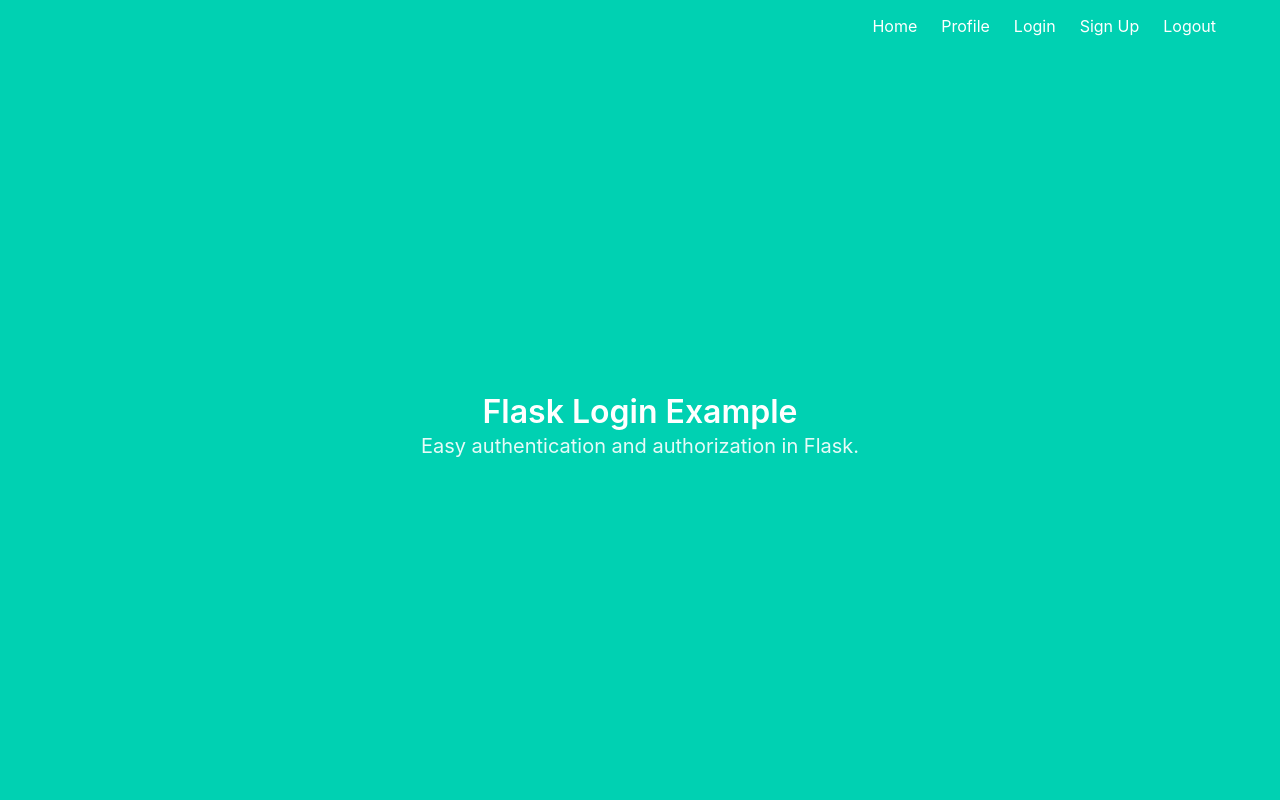
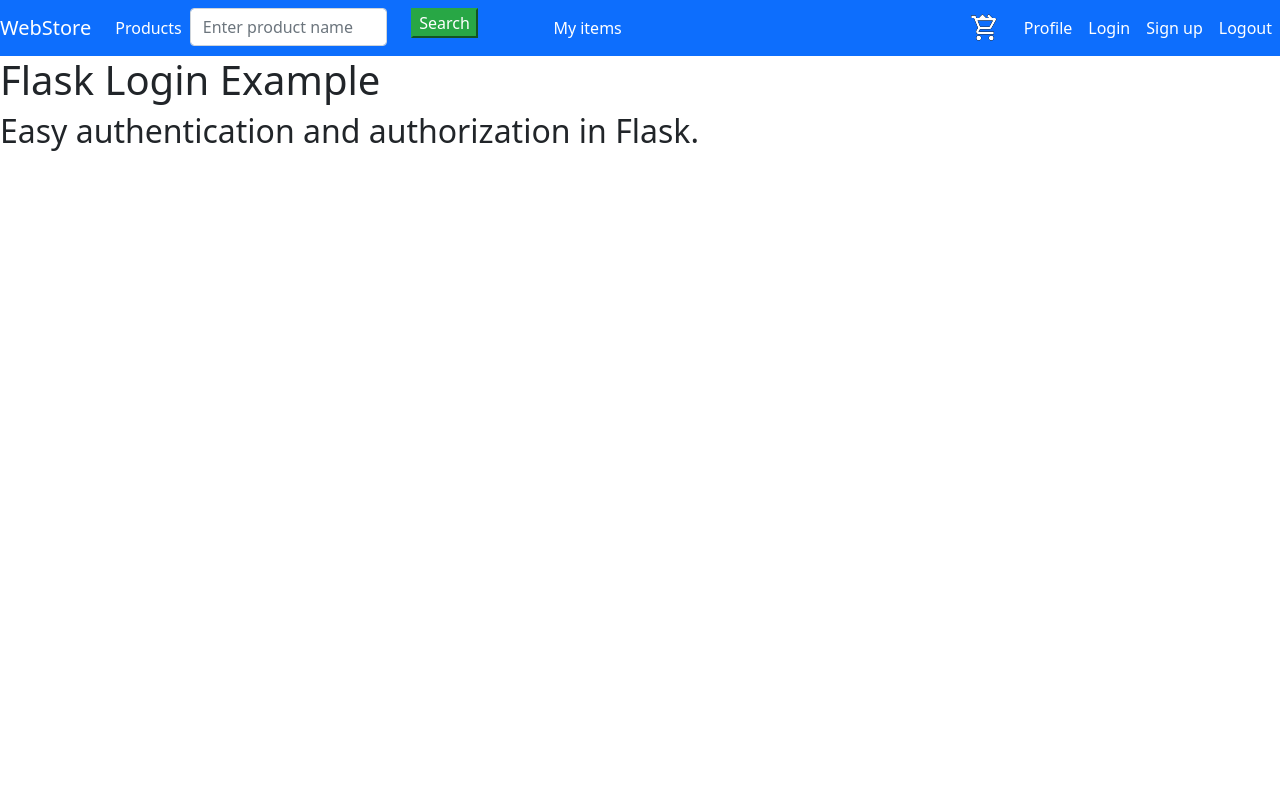
Before and after one commit to gcfbn/scripting-languages-final-project, a Flask app: page / in a window 1280 px wide. Run offline with Flask 2, Linux system fonts and the light colour scheme; some libraries are stand-ins or nearby versions.

Commit message:
Setup navbar

```diff
--- a/python/app/__init__.py
+++ b/python/app/__init__.py
@@ -23,12 +23,13 @@ def create_app():
         from .models import User
         return User.query.get(int(user_id))
 
-    # blueprint for auth routes in our app
     from .auth import auth as auth_blueprint
     app.register_blueprint(auth_blueprint)
 
-    # blueprint for non-auth parts of app
     from .main import main as main_blueprint
     app.register_blueprint(main_blueprint)
 
+    from .store import store as store_blueprint
+    app.register_blueprint(store_blueprint)
+
     return app
--- a/python/app/templates/base.html
+++ b/python/app/templates/base.html
@@ -2,49 +2,61 @@
 <html>
 
 <head>
+    <link rel="stylesheet"
+          href="https://stackpath.bootstrapcdn.com/bootstrap/5.0.0-alpha1/css/bootstrap.min.css" rel="nofollow"
+          integrity="sha384-r4NyP46KrjDleawBgD5tp8Y7UzmLA05oM1iAEQ17CSuDqnUK2+k9luXQOfXJCJ4I" crossorigin="anonymous">
     <meta charset="utf-8">
-    <meta http-equiv="X-UA-Compatible" content="IE=edge">
     <meta name="viewport" content="width=device-width, initial-scale=1">
-    <title>Flask Auth Example</title>
-    <link rel="stylesheet" href="https://cdnjs.cloudflare.com/ajax/libs/bulma/0.7.2/css/bulma.min.css" />
+    <title>Web store app</title>
 </head>
 
 <body>
-    <section class="hero is-primary is-fullheight">
+<nav class="navbar navbar-expand-lg navbar-dark bg-primary">
+    <div class="collapse navbar-collapse" id="navbarNavAltMarkup">
+        <div class="navbar-nav ms-auto">
+            <a href="{{ url_for('main.index') }}" class="navbar-brand">WebStore</a>
+            <a href="{{ url_for('store.items') }}" class="nav-item nav-link active">Products</a>
+            <form class="form-inline">
+                <div class="row">
+                    <div class="col-sm-7">
+                        <input class="form-control mr-sm-2" type="search" placeholder="Enter product name"
+                               aria-label="Search">
+                    </div>
+                    <div class="col-sm-1">
+                        <button class="btn-success" type="submit">Search</button>
+                    </div>
+                </div>
+            </form>
+            <a href="{{ url_for('store.sold_items') }}" class="nav-item nav-link active">My items</a>
 
-        <div class="hero-head">
-            <nav class="navbar">
-                <div class="container">
-                    <div id="navbarMenuHeroA" class="navbar-menu">
-                        <div class="navbar-end">
-                            <a href="{{ url_for('main.index') }}" class="navbar-item">
-                                Home
+        </div>
+        <div class="navbar-nav ml-auto">
+            <a class="navbar-brand" href="{{ url_for('store.cart') }}">
+                <img src="../static/icons8-buying-30.png" width="30" height="30"
+                     class="d-inline-block align-top" alt="Cart">
             </a>
-                            <a href="{{ url_for('main.profile') }}" class="navbar-item">
-                                Profile
-                            </a>
-                            <a href="{{ url_for('auth.login') }}" class="navbar-item">
-                                Login
-                            </a>
-                            <a href="{{ url_for('auth.signup') }}" class="navbar-item">
-                                Sign Up
-                            </a>
-                            <a href="{{ url_for('auth.logout') }}" class="navbar-item">
-                                Logout
-                            </a>
-                        </div>
+            <a href="{{ url_for('main.profile') }}" class="nav-item nav-link active">Profile</a>
+            <a href="{{ url_for('auth.login') }}" class="nav-item nav-link active">Login</a>
+            <a href="{{ url_for('auth.signup') }}" class="nav-item nav-link active">Sign up</a>
+            <a href="{{ url_for('auth.logout') }}" class="nav-item nav-link active">Logout</a>
         </div>
     </div>
 </nav>
-        </div>
 
-        <div class="hero-body">
-            <div class="container has-text-centered">
+<div>
+    <div>
         {% block content %}
         {% endblock %}
     </div>
 </div>
-    </section>
+<script src="https://code.jquery.com/jquery-3.3.1.slim.min.js"
+        integrity="sha384-q8i/X+965DzO0rT7abK41JStQIAqVgRVzpbzo5smXKp4YfRvH+8abtTE1Pi6jizo"
+        crossorigin="anonymous"></script>
+<script src="https://cdn.jsdelivr.net/npm/popper.js@1.14.7/dist/umd/popper.min.js"
+        integrity="sha384-UO2eT0CpHqdSJQ6hJty5KVphtPhzWj9WO1clHTMGa3JDZwrnQq4sF86dIHNDz0W1"
+        crossorigin="anonymous"></script>
+<script src="https://cdn.jsdelivr.net/npm/bootstrap@4.3.1/dist/js/bootstrap.min.js"
+        integrity="sha384-JjSmVgyd0p3pXB1rRibZUAYoIIy6OrQ6VrjIEaFf/nJGzIxFDsf4x0xIM+B07jRM"
+        crossorigin="anonymous"></script>
 </body>
-
 </html>
```
Also changed, not shown: python/app/store.py (added, +20 -0 lines), python/app/dao/store_dao.py (renamed from python/app/dao/shop_dao.py), python/app/static/icons8-buying-30.png (added). Lines whose indentation alone changed are shown as unchanged.
